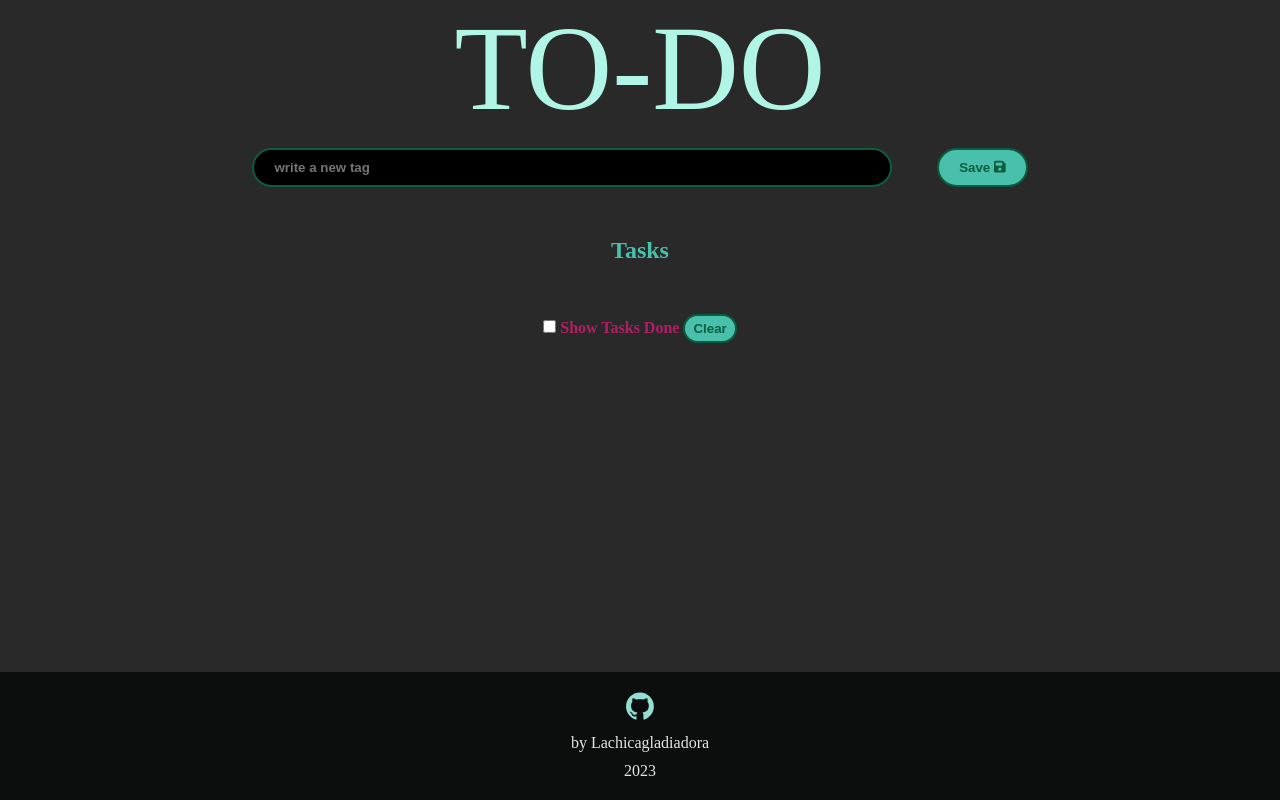
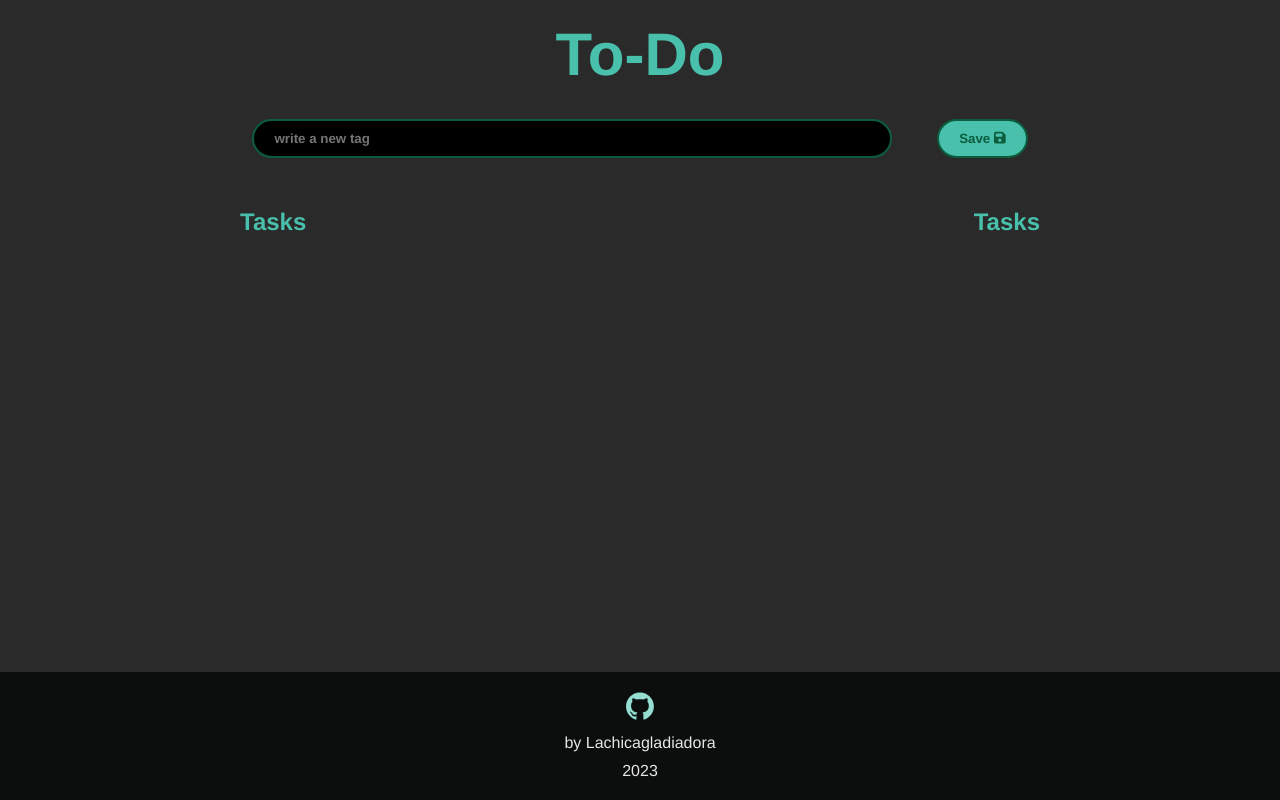
Before and after one commit to Lachicagladiadora/to-do-list, a React (Vite) app: page / in a window 1280 px wide. Built offline with nearby package versions, Linux system fonts and the light colour scheme; a web font is replaced by a local one.

Commit message:
wip: modify styles

```diff
--- a/src/App.tsx
+++ b/src/App.tsx
@@ -12,12 +12,11 @@ export const App = () => {
   const [taskItems, setTaskItems] = useState<
     { content: string; done: boolean }[]
   >([]);
-  const [showCompleted, setShowCompleted] = useState(false);
+  const [showCompleted, setShowCompleted] = useState(true);
 
   const createNewTask = (taskContent: string): void => {
     if (!taskItems.find((task) => task.content === taskContent)) {
       setTaskItems([...taskItems, { content: taskContent, done: false }]);
-      // console.log(taskContent)
     }
   };
 
@@ -42,17 +41,26 @@ export const App = () => {
   }, []);
 
   useEffect(() => {
-    // console.log('change')
     localStorage.setItem("TasksList", JSON.stringify(taskItems));
   }, [taskItems]);
 
   return (
     <>
-      <h1 className="title" style={{}}>
-        TO-DO
-        {/* <FontAwesomeIcon icon={faCoffee} /> */}
-      </h1>
-      <div
+      <header style={{ paddingTop: "20px", paddingBottom: "20px" }}>
+        <h1
+          className="title"
+          style={{
+            fontWeight: "bold",
+            textTransform: "capitalize",
+            color: "#48c0ac",
+            textAlign: "center",
+            fontSize: "60px",
+          }}
+        >
+          to-do
+        </h1>
+      </header>
+      <main
         className="wrapper"
         style={{
           margin: "10px auto",
@@ -63,24 +71,32 @@ export const App = () => {
         }}
       >
         <FormTask createNewTask={createNewTask} />
-        <TaskItemList
-          tasks={taskItems}
-          toogleTask={toogleTask}
-          showCompleted={false}
-        />
-        <VisibilityControl
-          isChecked={showCompleted}
-          setShowCompleted={(checked: boolean) => setShowCompleted(checked)}
-          cleanTasks={cleanTasks}
-        />
-        {showCompleted === true && (
+        <section
+          style={{
+            display: "flex",
+            justifyContent: "space-between",
+            flex: "1",
+          }}
+        >
+          {showCompleted && (
+            <TaskItemList
+              tasks={taskItems}
+              toogleTask={toogleTask}
+              showCompleted={showCompleted}
+            />
+          )}
           <TaskItemList
             tasks={taskItems}
             toogleTask={toogleTask}
-            showCompleted={showCompleted}
+            showCompleted={false}
           />
-        )}
-      </div>
+          {/* <VisibilityControl
+            isChecked={showCompleted}
+            setShowCompleted={(checked: boolean) => setShowCompleted(checked)}
+            cleanTasks={cleanTasks}
+          /> */}
+        </section>
+      </main>
       <Footer />
     </>
   );
--- a/src/index.css
+++ b/src/index.css
@@ -13,17 +13,16 @@
 }
 
 * {
-  /* color: var(--font); */
-  background: #292929;
   padding: 0px;
   margin: 0px;
   box-sizing: border-box;
+  background: #2b2a2a;
+  font-family: "Franklin Gothic Medium", "Arial Narrow", Arial, sans-serif;
 }
-
+/*
 .title {
-  font-family: var(--title);
   font-size: 120px;
   color: #b1f5e7;
   font-weight: lighter;
   text-align: center;
-}
+} */
```
